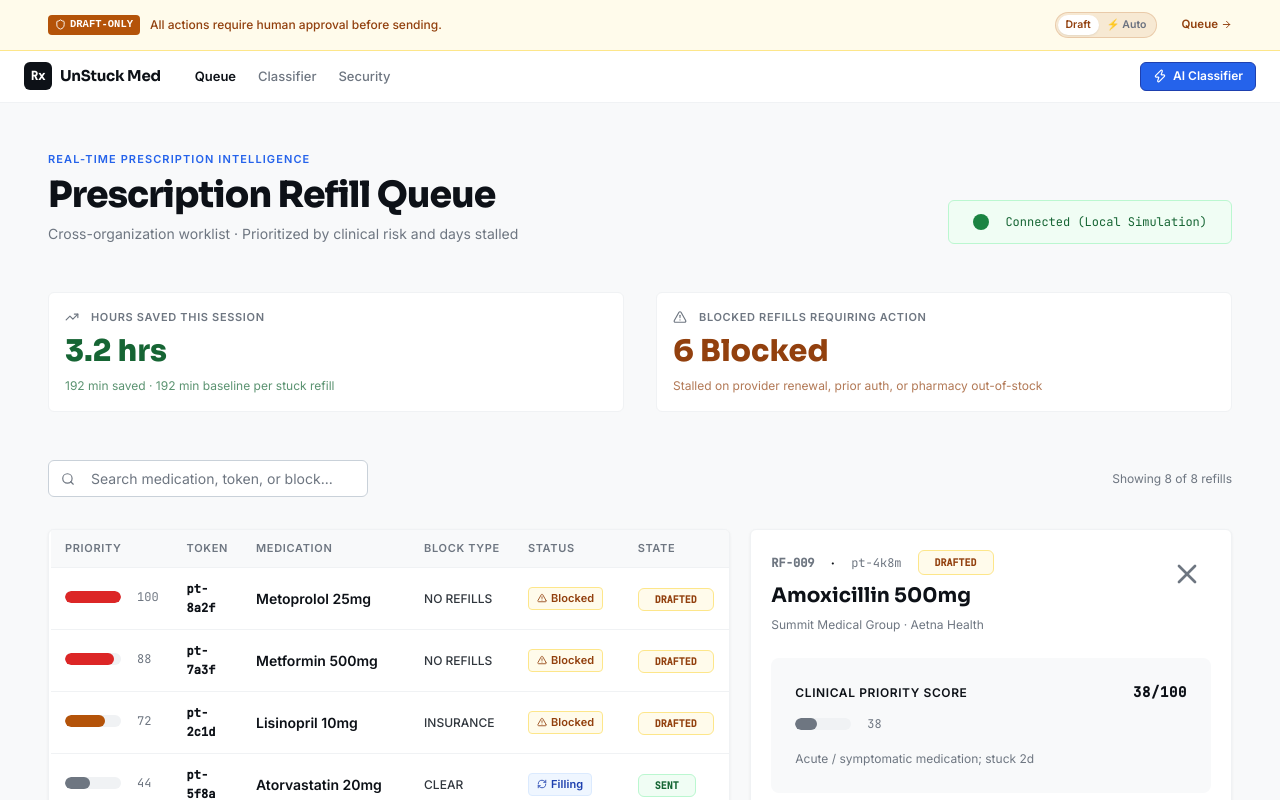
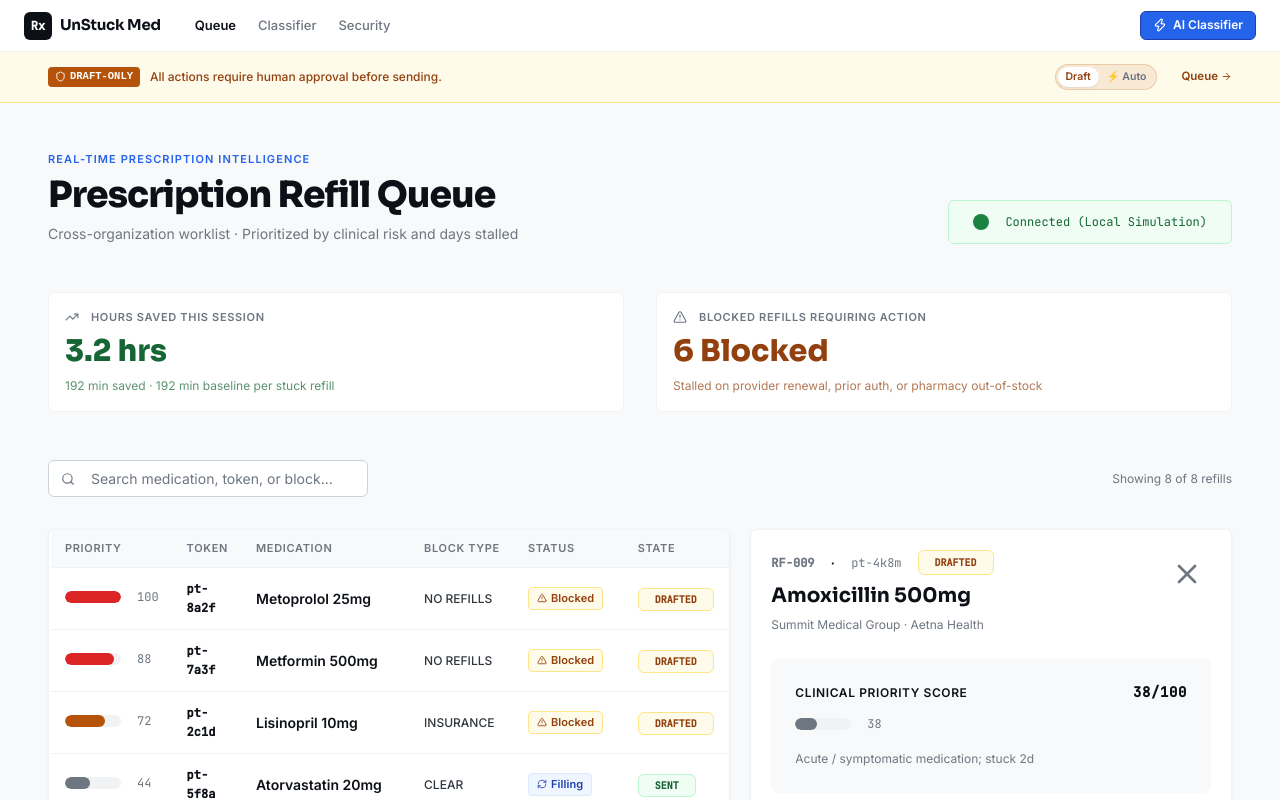
Before and after one commit to naagasumukh8/EON-2.0, a Next.js app: page /dashboard in a window 1280 px wide. Shown: the top 800 px of the page. Built offline with nearby package versions, Linux system fonts and the light colour scheme; a web font is replaced by a local one.

Commit message:
fix: move AutonomyBanner off landing page — now only on dashboard + classify

```diff
--- a/app/classify/page.tsx
+++ b/app/classify/page.tsx
@@ -5,6 +5,7 @@ import {
   ArrowRight, Zap, RefreshCw, CheckCircle, AlertTriangle,
   Info, ChevronDown, ChevronUp, BarChart3, Shield
 } from "lucide-react";
+import { AutonomyBanner } from "../components/AutonomyBanner";
 
 /* ── Nav (workflow removed from primary) ────────────────── */
 function Nav() {
@@ -250,7 +251,7 @@ export default function ClassifyPage() {
   return (
     <div className="page-frame min-h-screen bg-white">
       <Nav />
-
+      <AutonomyBanner />
       <div className="max-w-screen-xl mx-auto px-6 py-8">
         {/* Header */}
         <div className="mb-6 max-w-2xl">
--- a/app/dashboard/page.tsx
+++ b/app/dashboard/page.tsx
@@ -7,6 +7,7 @@ import {
   Building2, MapPin, Check, RefreshCw, Send, Lock
 } from "lucide-react";
 import { useAutonomy, type ActionState, AVG_MANUAL_MINUTES } from "../../lib/autonomy";
+import { AutonomyBanner } from "../components/AutonomyBanner";
 
 /* ── Nav (minimal, workflow removed from primary) ───────── */
 function Nav() {
@@ -447,7 +448,7 @@ export default function DashboardPage() {
   return (
     <div className="page-frame min-h-screen bg-white">
       <Nav />
-
+      <AutonomyBanner />
       {/* ── System notification toast ────────────────────── */}
       {notification && (
         <div className="max-w-screen-xl mx-auto px-6 mt-3">
--- a/app/layout.tsx
+++ b/app/layout.tsx
@@ -1,7 +1,6 @@
 import type { Metadata } from "next";
 import "./globals.css";
 import { AutonomyProvider } from "../lib/autonomy";
-import { AutonomyBanner } from "./components/AutonomyBanner";
 
 export const metadata: Metadata = {
   title: "UnStuck Med — Prescription Refill Intelligence",
@@ -26,8 +25,6 @@ export default function RootLayout({ children }: { children: React.ReactNode })
       </head>
       <body className="antialiased bg-white text-ink-900 font-sans">
         <AutonomyProvider>
-          {/* Global autonomy banner — visible on every page */}
-          <AutonomyBanner />
           {children}
         </AutonomyProvider>
       </body>
```
